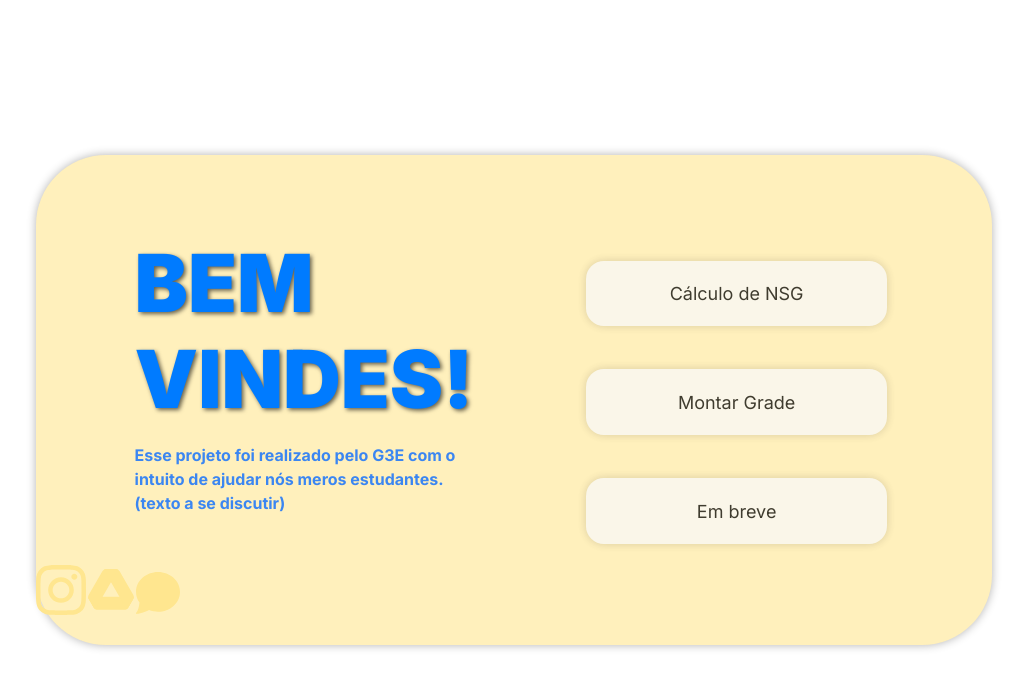
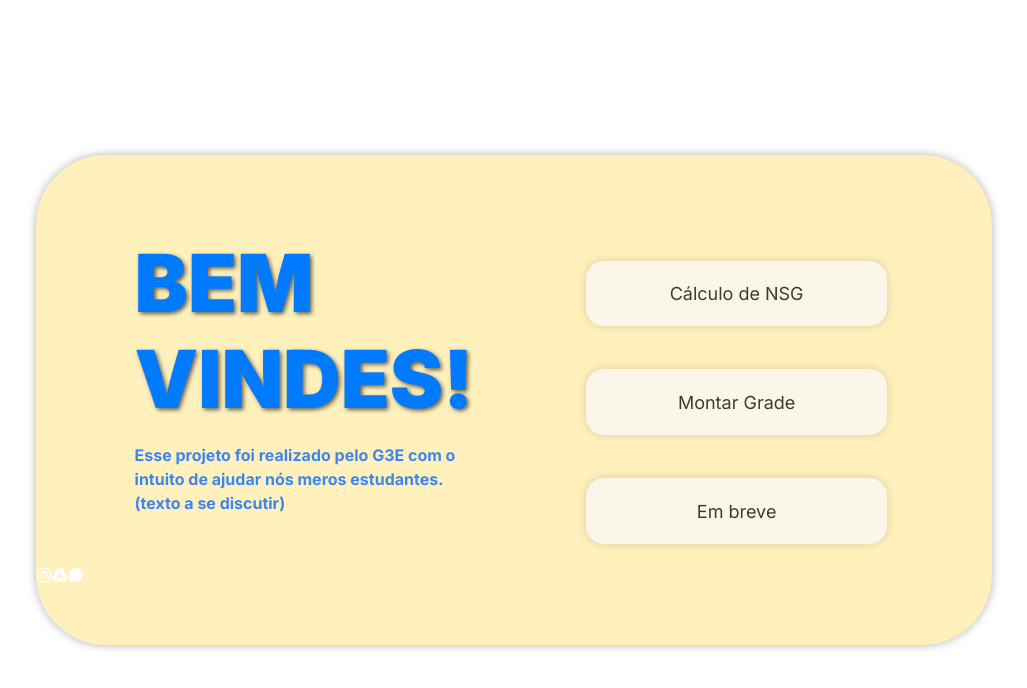
Before and after one commit to nicolashdx/HubLN, a React (Vite) app: page / in a window 1280 px wide. Shown: the top 688 px of the page, without its empty margins (126-1153 px from the left). Built offline with nearby package versions, Linux system fonts and the light colour scheme.

Commit message:
home btns

```diff
--- a/src/Home.jsx
+++ b/src/Home.jsx
@@ -1,5 +1,7 @@
 import React from 'react';
 import { Link } from 'react-router-dom';
+import { FaInstagram, FaGoogleDrive } from "react-icons/fa";
+import { IoChatbubble } from "react-icons/io5";
 
 import './Home.css'
 
@@ -13,13 +15,13 @@ function Home() {
             <p className= 'textintro'>Esse projeto foi realizado pelo G3E com o intuito de ajudar nós meros estudantes.(texto a se discutir)</p>
             <div className='links'>
               <a href="https://www.instagram.com/zeus.g3e/" target="_blank">
-                <img src="src\assets\instagram.svg" alt="Perfil do G3E no Instagram" />
+                <FaInstagram />
               </a>
               <a href="https://drive.google.com/drive/folders/0Bza5WseGdGvvOW82ckN2TEtGeFk?resourcekey=0-5L4NShYSxGIQ2zYH6WtPFA&usp=sharing" target="_blank">
-                <img src="src\assets\gdrive.svg" alt="Perfil do G3E no Instagram" />
+                <FaGoogleDrive />
               </a>
               <a href="https://chat.whatsapp.com/Fi8Pw4T3n2eFI38pUBccPD" target="_blank">
-                <img src="src\assets\chat.svg" alt="Grupo Geral de EE no Whatsapp" />
+                <IoChatbubble />
               </a>
             </div>
         </div>
```
